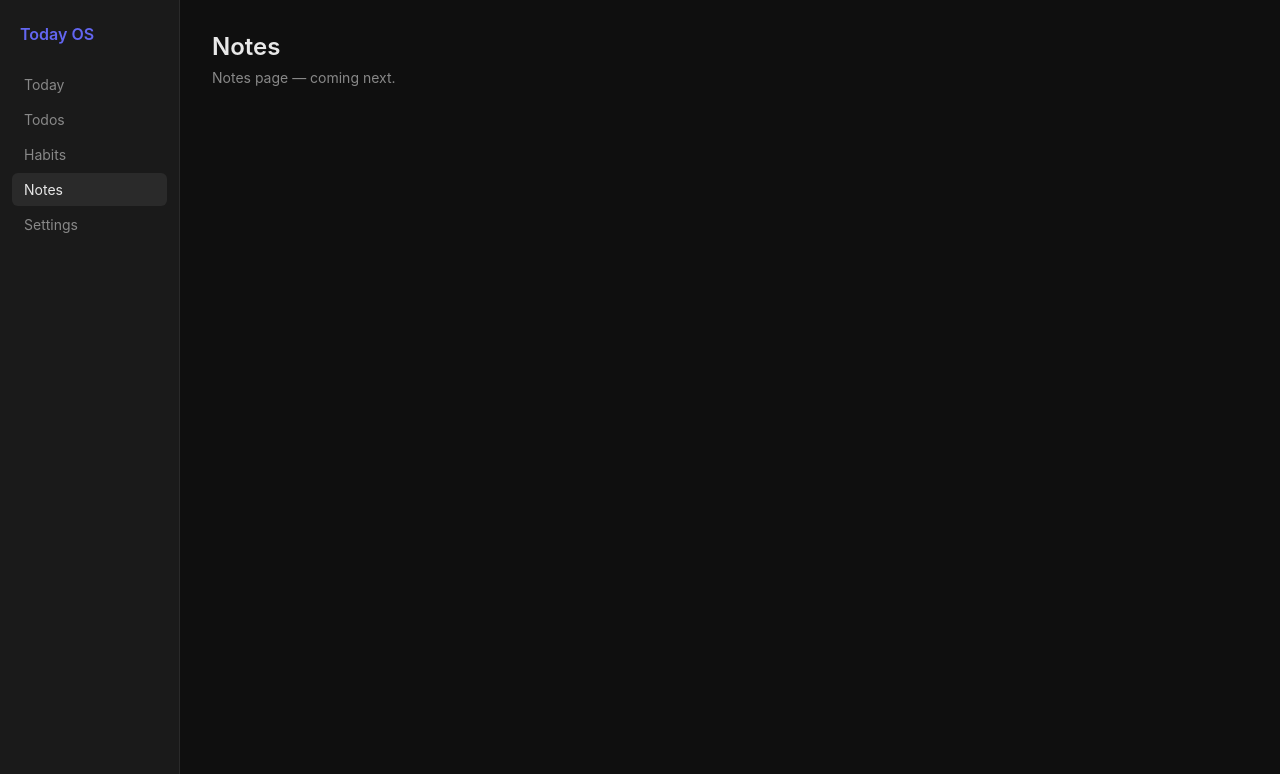
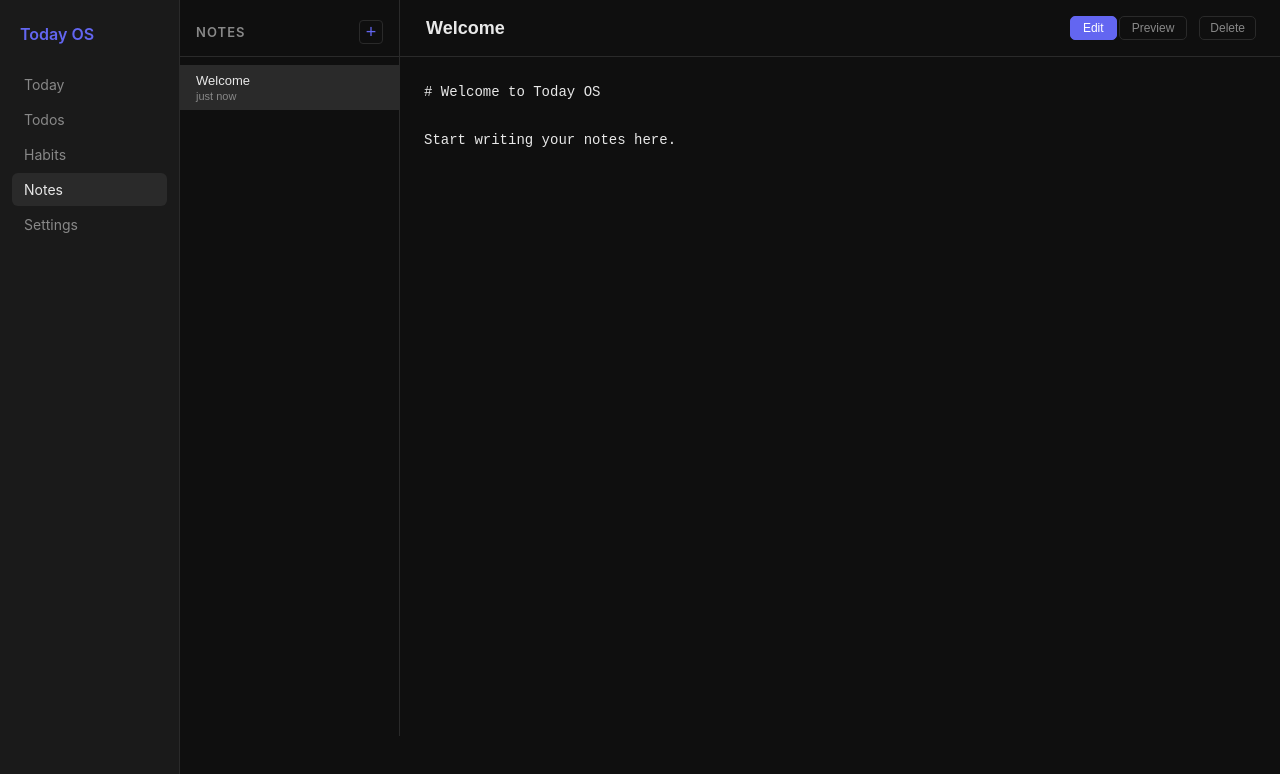
Before and after one commit to MinhNghiaVu/Today-OS, a SvelteKit app: page /notes in a window 1280 px wide. Shown: the top 774 px of the page. Built offline with nearby package versions, Linux system fonts and the light colour scheme.

Commit message:
feat(notes): implement notes CRUD with markdown
Two-panel layout: sidebar list + editor pane. Auto-saves on input.
Edit/Preview tab toggle renders markdown via marked. Relative timestamps.

```diff
--- a/package.json
+++ b/package.json
@@ -18,5 +18,8 @@
     "typescript": "^5.0.0",
     "vite": "^5.0.0"
   },
-  "type": "module"
+  "type": "module",
+  "dependencies": {
+    "marked": "^18.0.2"
+  }
 }
--- a/src/routes/notes/+page.svelte
+++ b/src/routes/notes/+page.svelte
@@ -1,10 +1,389 @@
+<script lang="ts">
+	import { notes } from '$lib/stores';
+	import type { Note } from '$lib/types';
+	import { marked } from 'marked';
+
+	let selectedId: string | null = $notes.length ? $notes[0].id : null;
+	let activeTab: 'edit' | 'preview' = 'edit';
+
+	$: sorted = [...$notes].sort(
+		(a, b) => new Date(b.updatedAt).getTime() - new Date(a.updatedAt).getTime()
+	);
+
+	$: selected = $notes.find((n) => n.id === selectedId) ?? null;
+
+	// local edit buffers
+	let editTitle = '';
+	let editContent = '';
+
+	$: if (selected) {
+		editTitle = selected.title;
+		editContent = selected.content;
+	}
+
+	$: preview = editContent ? (marked.parse(editContent) as string) : '<p style="color:var(--muted)">Nothing to preview.</p>';
+
+	function selectNote(id: string) {
+		if (selectedId !== id) {
+			selectedId = id;
+			activeTab = 'edit';
+		}
+	}
+
+	function newNote() {
+		notes.add('Untitled');
+		// find the new note (it's last in unsorted $notes after add)
+		const all = $notes;
+		const newest = [...all].sort(
+			(a, b) => new Date(b.updatedAt).getTime() - new Date(a.updatedAt).getTime()
+		)[0];
+		selectedId = newest.id;
+		activeTab = 'edit';
+	}
+
+	function handleTitleInput() {
+		if (selectedId) notes.update(selectedId, { title: editTitle });
+	}
+
+	function handleContentInput() {
+		if (selectedId) notes.update(selectedId, { content: editContent });
+	}
+
+	function deleteNote(note: Note) {
+		if (!confirm(`Delete "${note.title || 'Untitled'}"?`)) return;
+		const remaining = $notes.filter((n) => n.id !== note.id);
+		notes.remove(note.id);
+		selectedId = remaining.length ? remaining[0].id : null;
+	}
+
+	function fmtDate(iso: string) {
+		const d = new Date(iso);
+		const now = new Date();
+		const diff = now.getTime() - d.getTime();
+		if (diff < 60_000) return 'just now';
+		if (diff < 3_600_000) return `${Math.floor(diff / 60_000)}m ago`;
+		if (diff < 86_400_000) return `${Math.floor(diff / 3_600_000)}h ago`;
+		return d.toLocaleDateString('en-US', { month: 'short', day: 'numeric' });
+	}
+</script>
+
 <div class="page">
-	<h1>Notes</h1>
-	<p class="muted">Notes page — coming next.</p>
+	<!-- Note list sidebar -->
+	<aside class="note-list">
+		<div class="list-header">
+			<span class="list-title">Notes</span>
+			<button class="new-btn" on:click={newNote} title="New note">+</button>
+		</div>
+		<ul>
+			{#each sorted as note (note.id)}
+				<li class:active={selectedId === note.id}>
+					<button class="note-item" on:click={() => selectNote(note.id)}>
+						<span class="note-item-title">{note.title || 'Untitled'}</span>
+						<span class="note-item-date">{fmtDate(note.updatedAt)}</span>
+					</button>
+				</li>
+			{/each}
+			{#if sorted.length === 0}
+				<li class="empty-list">No notes yet.</li>
+			{/if}
+		</ul>
+	</aside>
+
+	<!-- Editor pane -->
+	<div class="editor">
+		{#if selected}
+			<div class="editor-header">
+				<input
+					class="title-input"
+					bind:value={editTitle}
+					on:input={handleTitleInput}
+					placeholder="Untitled"
+				/>
+				<div class="tab-bar">
+					<button class="tab" class:active={activeTab === 'edit'} on:click={() => (activeTab = 'edit')}>Edit</button>
+					<button class="tab" class:active={activeTab === 'preview'} on:click={() => (activeTab = 'preview')}>Preview</button>
+				</div>
+				<button class="del-btn" on:click={() => deleteNote(selected)} title="Delete note">Delete</button>
+			</div>
+
+			{#if activeTab === 'edit'}
+				<textarea
+					class="content-input"
+					bind:value={editContent}
+					on:input={handleContentInput}
+					placeholder="Write in markdown…"
+					spellcheck="false"
+				></textarea>
+			{:else}
+				<div class="preview prose">{@html preview}</div>
+			{/if}
+		{:else}
+			<div class="empty-editor">
+				<p>Select a note or <button class="link-btn" on:click={newNote}>create one</button>.</p>
+			</div>
+		{/if}
+	</div>
 </div>
 
 <style>
-	.page { max-width: 640px; }
-	h1 { margin: 0 0 8px; font-size: 24px; font-weight: 600; }
-	.muted { color: var(--muted); margin: 0; }
+	.page {
+		display: flex;
+		height: calc(100vh - 64px);
+		margin: -32px;
+		overflow: hidden;
+	}
+
+	/* Sidebar */
+	.note-list {
+		width: 220px;
+		flex-shrink: 0;
+		border-right: 1px solid var(--border);
+		display: flex;
+		flex-direction: column;
+		overflow: hidden;
+	}
+
+	.list-header {
+		display: flex;
+		align-items: center;
+		justify-content: space-between;
+		padding: 20px 16px 12px;
+		border-bottom: 1px solid var(--border);
+	}
+
+	.list-title {
+		font-size: 13px;
+		font-weight: 600;
+		text-transform: uppercase;
+		letter-spacing: 0.08em;
+		color: var(--muted);
+	}
+
+	.new-btn {
+		width: 24px;
+		height: 24px;
+		border: 1px solid var(--border);
+		border-radius: 4px;
+		background: transparent;
+		color: var(--accent);
+		font-size: 18px;
+		line-height: 1;
+		cursor: pointer;
+		display: flex;
+		align-items: center;
+		justify-content: center;
+	}
+
+	.new-btn:hover {
+		background: var(--border);
+	}
+
+	ul {
+		list-style: none;
+		margin: 0;
+		padding: 8px 0;
+		overflow-y: auto;
+		flex: 1;
+	}
+
+	li.active .note-item {
+		background: var(--border);
+		color: var(--text);
+	}
+
+	.note-item {
+		width: 100%;
+		background: transparent;
+		border: none;
+		padding: 8px 16px;
+		text-align: left;
+		cursor: pointer;
+		display: flex;
+		flex-direction: column;
+		gap: 2px;
+	}
+
+	.note-item:hover {
+		background: var(--border);
+	}
+
+	.note-item-title {
+		font-size: 13px;
+		font-weight: 500;
+		color: var(--text);
+		white-space: nowrap;
+		overflow: hidden;
+		text-overflow: ellipsis;
+	}
+
+	.note-item-date {
+		font-size: 11px;
+		color: var(--muted);
+	}
+
+	.empty-list {
+		padding: 12px 16px;
+		font-size: 13px;
+		color: var(--muted);
+	}
+
+	/* Editor */
+	.editor {
+		flex: 1;
+		display: flex;
+		flex-direction: column;
+		overflow: hidden;
+	}
+
+	.editor-header {
+		display: flex;
+		align-items: center;
+		gap: 12px;
+		padding: 16px 24px;
+		border-bottom: 1px solid var(--border);
+		flex-shrink: 0;
+	}
+
+	.title-input {
+		flex: 1;
+		background: transparent;
+		border: none;
+		color: var(--text);
+		font-size: 18px;
+		font-weight: 600;
+		outline: none;
+		min-width: 0;
+	}
+
+	.title-input::placeholder {
+		color: var(--muted);
+	}
+
+	.tab-bar {
+		display: flex;
+		gap: 2px;
+		flex-shrink: 0;
+	}
+
+	.tab {
+		background: transparent;
+		border: 1px solid var(--border);
+		border-radius: 5px;
+		padding: 4px 12px;
+		font-size: 12px;
+		color: var(--muted);
+		cursor: pointer;
+		transition: background 0.1s, color 0.1s;
+	}
+
+	.tab:hover {
+		background: var(--border);
+		color: var(--text);
+	}
+
+	.tab.active {
+		background: var(--accent);
+		color: #fff;
+		border-color: var(--accent);
+	}
+
+	.del-btn {
+		background: transparent;
+		border: 1px solid var(--border);
+		border-radius: 5px;
+		padding: 4px 10px;
+		font-size: 12px;
+		color: var(--muted);
+		cursor: pointer;
+		flex-shrink: 0;
+		transition: color 0.1s, border-color 0.1s;
+	}
+
+	.del-btn:hover {
+		color: #ef4444;
+		border-color: #ef4444;
+	}
+
+	.content-input {
+		flex: 1;
+		background: transparent;
+		border: none;
+		color: var(--text);
+		font-size: 14px;
+		line-height: 1.7;
+		padding: 24px;
+		outline: none;
+		resize: none;
+		font-family: 'SF Mono', 'Fira Code', 'Cascadia Code', monospace;
+	}
+
+	.content-input::placeholder {
+		color: var(--muted);
+	}
+
+	.preview {
+		flex: 1;
+		padding: 24px;
+		overflow-y: auto;
+		font-size: 14px;
+		line-height: 1.7;
+	}
+
+	/* Prose styles for markdown output */
+	.prose :global(h1) { font-size: 22px; font-weight: 700; margin: 0 0 12px; }
+	.prose :global(h2) { font-size: 17px; font-weight: 600; margin: 20px 0 8px; }
+	.prose :global(h3) { font-size: 15px; font-weight: 600; margin: 16px 0 6px; }
+	.prose :global(p) { margin: 0 0 12px; }
+	.prose :global(ul), .prose :global(ol) { margin: 0 0 12px; padding-left: 24px; }
+	.prose :global(li) { margin: 4px 0; }
+	.prose :global(code) {
+		background: var(--border);
+		border-radius: 3px;
+		padding: 1px 5px;
+		font-size: 13px;
+		font-family: 'SF Mono', 'Fira Code', monospace;
+	}
+	.prose :global(pre) {
+		background: var(--border);
+		border-radius: 6px;
+		padding: 12px 16px;
+		overflow-x: auto;
+		margin: 0 0 12px;
+	}
+	.prose :global(pre code) {
+		background: none;
+		padding: 0;
+	}
+	.prose :global(blockquote) {
+		border-left: 3px solid var(--accent);
+		margin: 0 0 12px;
+		padding: 4px 16px;
+		color: var(--muted);
+	}
+	.prose :global(hr) {
+		border: none;
+		border-top: 1px solid var(--border);
+		margin: 16px 0;
+	}
+	.prose :global(a) { color: var(--accent); }
+	.prose :global(strong) { font-weight: 600; }
+
+	.empty-editor {
+		flex: 1;
+		display: flex;
+		align-items: center;
+		justify-content: center;
+		color: var(--muted);
+		font-size: 14px;
+	}
+
+	.link-btn {
+		background: none;
+		border: none;
+		color: var(--accent);
+		font-size: 14px;
+		cursor: pointer;
+		padding: 0;
+		text-decoration: underline;
+	}
 </style>
```
Also changed, not shown: 2 other files (tests, documents, lock files or other folders).
